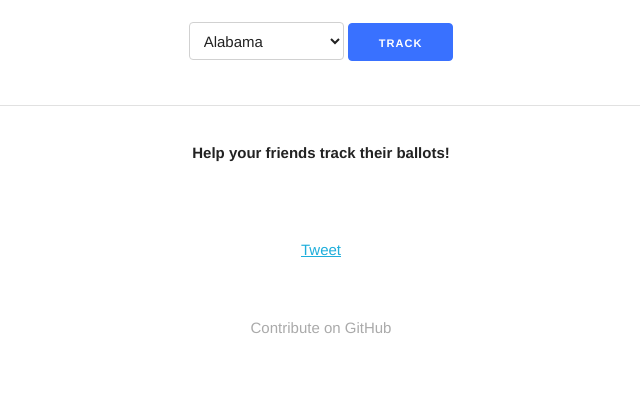
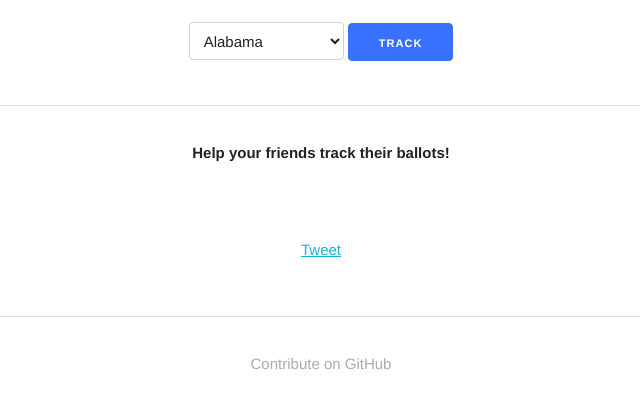
Before and after one commit to mattwkelly/trackmyvote, a plain HTML site: page index.html in a window 1280 px wide. Shown: the part 163-570 px from the top of the page, without its empty margins (319-959 px from the left). Drawn offline with Linux system fonts and the light colour scheme; no server answers.

Commit message:
Update index.html

```diff
--- a/index.html
+++ b/index.html
@@ -140,8 +140,8 @@
       data-size="large" data-share="true"></div><br /><br />
     <a href="https://twitter.com/share?ref_src=twsrc%5Etfw" data-size="large" class="twitter-share-button" data-show-count="false">Tweet</a><br /><br />
     <a data-pin-do="buttonBookmark" data-pin-tall="true" href="https://www.pinterest.com/pin/create/button/"></a>
-
-    <p style="margin-top: 30px;"><a href="https://github.com/mattwkelly/trackmyvote/" style="color: #aaa; text-decoration: none;">Contribute on GitHub</a></p>
+    <hr />
+    <p><a href="https://github.com/mattwkelly/trackmyvote/" style="color: #aaa; text-decoration: none;">Contribute on GitHub</a></p>
   </center>
 
   <script async defer src="//assets.pinterest.com/js/pinit.js"></script>
```
